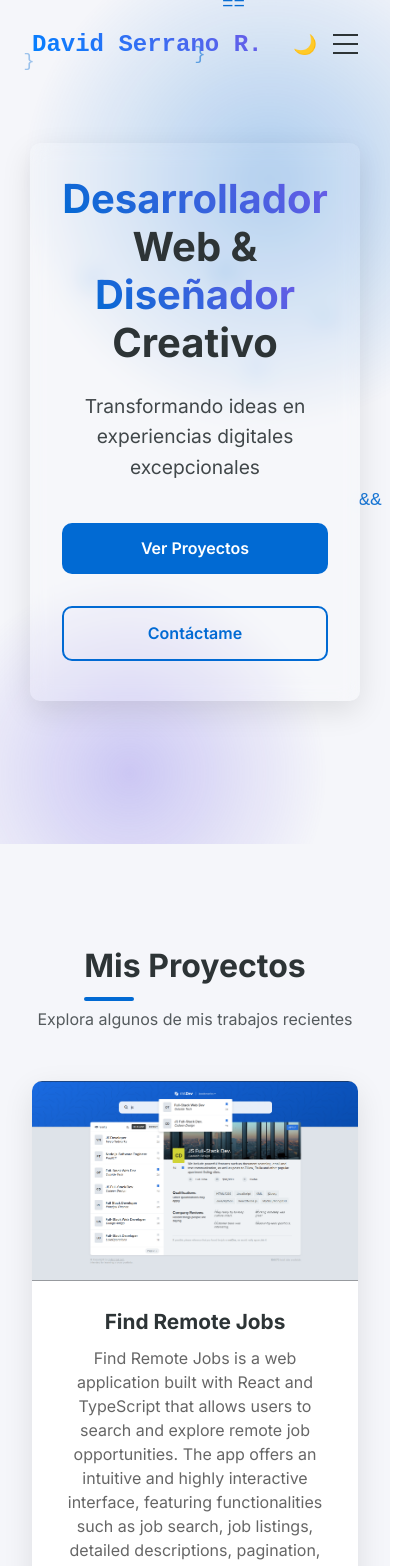
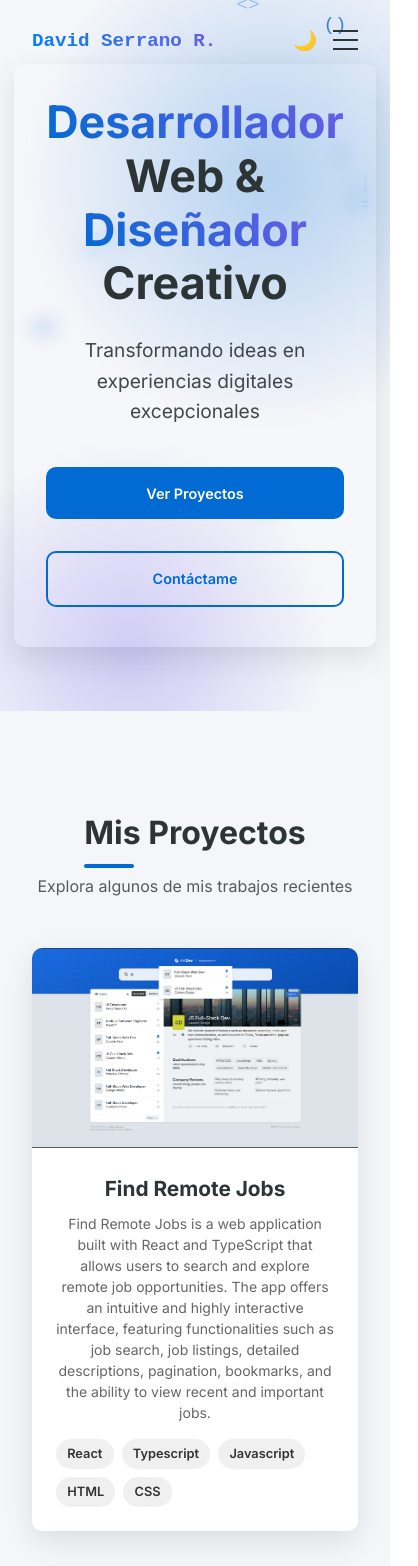
Before and after one commit to DavidSerranoReyes/myPage, a React (Vite) app: page / in a window 390 px wide. Shown: the top 1566 px of the page, 418 px wide, since content can reach past the window. Built offline with nearby package versions, Linux system fonts and the light colour scheme.

Commit message:
arreglos css media

```diff
--- a/src/styles/App.css
+++ b/src/styles/App.css
@@ -109,6 +109,10 @@ body {
 
 /* Responsive */
 @media (max-width: 768px) {
+  body {
+    font-size: 14px; /* Reducir el tamaño de la fuente para móviles */
+  }
+
   .section-title {
     font-size: 2rem;
   }
@@ -116,6 +120,11 @@ body {
   .section-subtitle {
     font-size: 1rem;
     margin-bottom: 2rem;
+  }
+
+  .btn {
+    padding: 0.9rem 1.2rem; /* Botones más pequeños */
+    font-size: 0.9rem;
   }
 }
 
@@ -223,7 +232,7 @@ body {
     position: fixed;
     top: 0;
     right: -100%;
-    width: 70%;
+    width: 80%;
     height: 100vh;
     background-color: var(--light-color);
     display: flex;
@@ -248,7 +257,7 @@ body {
   }
 
   .navbar-menu ul li {
-    margin: 1rem 0;
+    margin: 0.8rem 0;
   }
 
   .menu-toggle {
@@ -266,6 +275,9 @@ body {
 
   .menu-toggle.open span:nth-child(3) {
     transform: translateY(-9px) rotate(-45deg);
+  }
+  .navbar-logo {
+    font-size: 1.2rem; /* Tamaño más pequeño para el logo */
   }
 }
 
@@ -392,8 +404,13 @@ body {
 }
 
 @media (max-width: 768px) {
+  .hero {
+    height: max-content;
+    padding: 4rem 1rem; /* Menos padding */
+  }
+
   .hero-title {
-    font-size: 2.5rem;
+    font-size: 2.8rem;
   }
 
   .hero-subtitle {
@@ -534,9 +551,29 @@ body {
 }
 
 @media (max-width: 768px) {
+  projects {
+    padding: 4rem 1rem; /* Menos padding */
+  }
+
   .projects-grid {
     grid-template-columns: 1fr;
     max-width: 500px;
+  }
+  .project-card {
+    margin-bottom: 1rem; /* Espacio entre tarjetas */
+  }
+
+  .project-image {
+    height: 200px; /* Altura más pequeña para las imágenes */
+  }
+
+  .project-links {
+    padding: 0.5rem; /* Menos padding en los enlaces */
+  }
+
+  .project-link {
+    padding: 0.4rem 0.8rem; /* Botones más pequeños */
+    font-size: 0.8rem;
   }
 }
 
@@ -624,6 +661,13 @@ body {
 @media (max-width: 768px) {
   .skills {
     padding: 4rem 1rem;
+  }
+  .skill-item {
+    margin-bottom: 1.2rem; /* Menos espacio entre habilidades */
+  }
+
+  .skill-bar {
+    height: 10px; /* Barras más delgadas */
   }
 }
 
@@ -796,8 +840,12 @@ body {
 }
 
 @media (max-width: 768px) {
+  .contact {
+    padding: 4rem 1rem; /* Menos padding */
+  }
   .contact-container {
     grid-template-columns: 1fr;
+    gap: 1rem;
   }
 
   .contact-info {
@@ -806,15 +854,36 @@ body {
 
   .contact-method {
     flex-direction: column;
+    align-items: center;
     text-align: center;
   }
 
   .contact-icon {
     margin-right: 0;
-    margin-bottom: 1rem;
+    margin-bottom: 0.5rem;
   }
 
   .social-links {
     justify-content: center;
   }
+
+  .contact-form-container {
+    padding: 1rem; /* Menos padding */
+  }
+
+  .form-group input,
+  .form-group textarea {
+    padding: 0.6rem; /* Menos padding en inputs */
+  }
+
+  .submit-btn {
+    padding: 0.8rem; /* Botón más pequeño */
+  }
 }
+
+@media (max-width: 768px) {
+  .footer {
+    padding: 1rem; /* Menos padding */
+    font-size: 0.9rem; /* Tamaño de fuente más pequeño */
+  }
+}
```
